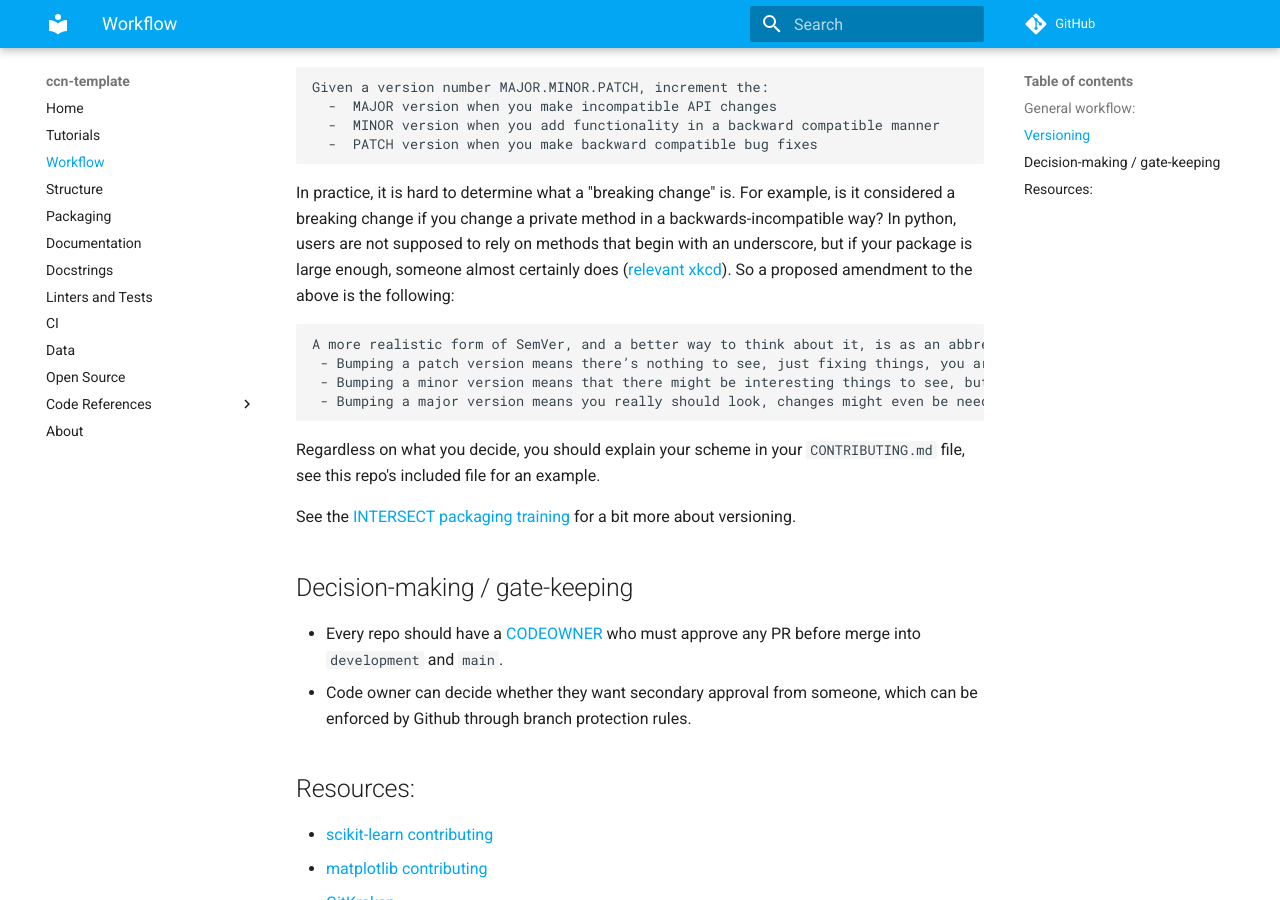
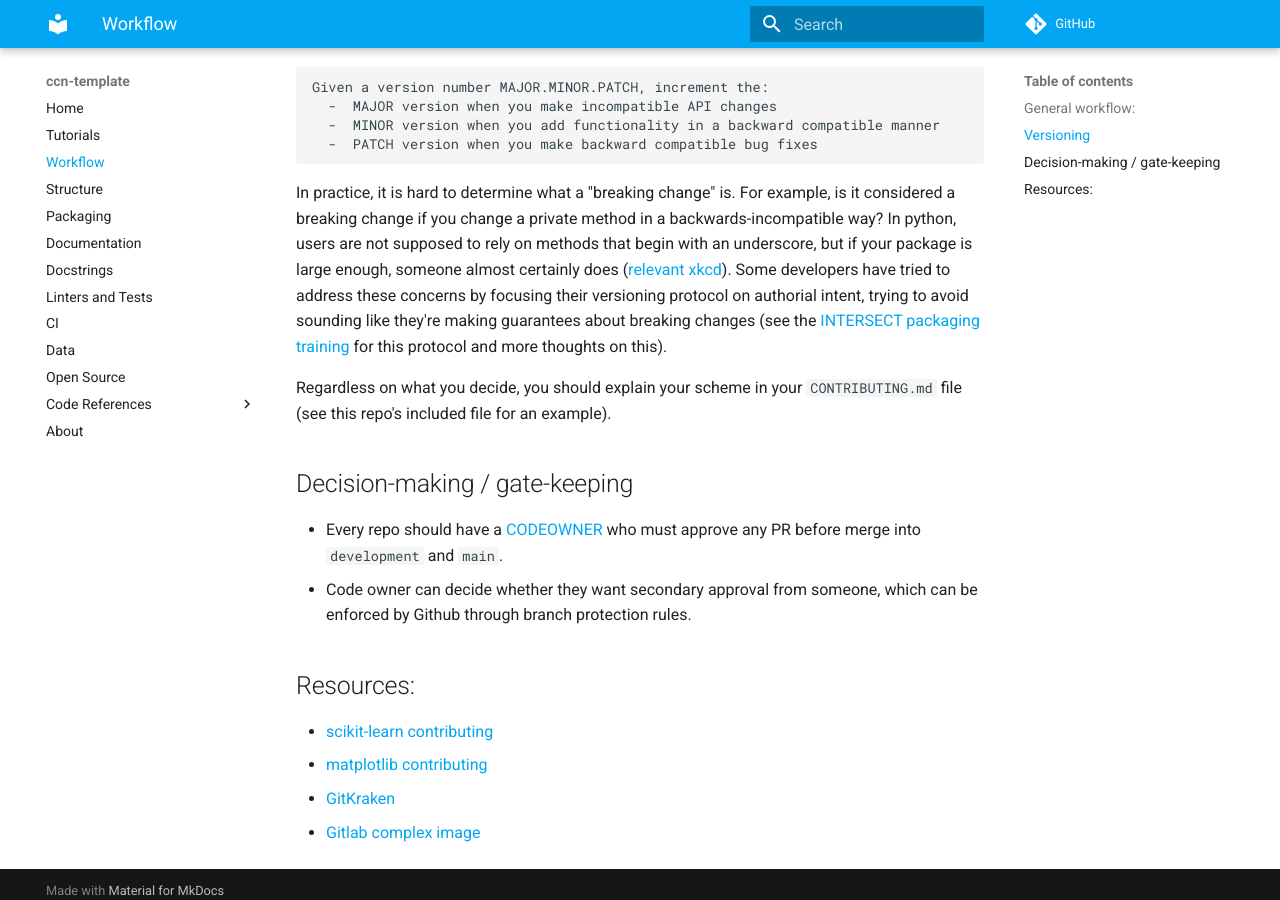
Before and after one commit to flatironinstitute/ccn-template, an MkDocs documentation site: the page built from docs/notes/00-workflow.md, in a window 1280 px wide and 900 px high, scrolled down 1008 px. Built offline with MkDocs 1.6.1 and Material for MkDocs 9.7.7, drawn with Linux system fonts in a browser that asks for light colours; comment, search, counter and statistics services are not loaded.

Commit message:
simplfies discussion of semver

````diff
--- a/docs/notes/00-workflow.md
+++ b/docs/notes/00-workflow.md
@@ -27,18 +27,9 @@ Given a version number MAJOR.MINOR.PATCH, increment the:
   -  PATCH version when you make backward compatible bug fixes
 ```
 
-In practice, it is hard to determine what a "breaking change" is. For example, is it considered a breaking change if you change a private method in a backwards-incompatible way? In python, users are not supposed to rely on methods that begin with an underscore, but if your package is large enough, someone almost certainly does ([relevant xkcd](https://xkcd.com/1172/)). So a proposed amendment to the above is the following:
+In practice, it is hard to determine what a "breaking change" is. For example, is it considered a breaking change if you change a private method in a backwards-incompatible way? In python, users are not supposed to rely on methods that begin with an underscore, but if your package is large enough, someone almost certainly does ([relevant xkcd](https://xkcd.com/1172/)). Some developers have tried to address these concerns by focusing their versioning protocol on authorial intent, trying to avoid sounding like they're making guarantees about breaking changes (see the [INTERSECT packaging training](https://intersect-training.org/packaging/05-versioning/index.html#semver-semantic-versioning) for this protocol and more thoughts on this).
 
-```
-A more realistic form of SemVer, and a better way to think about it, is as an abbreviated changelog and author intent. In this form:
- - Bumping a patch version means there’s nothing to see, just fixing things, you are probably fine.
- - Bumping a minor version means that there might be interesting things to see, but nothing you have to see.
- - Bumping a major version means you really should look, changes might even be needed for users.
-```
-
-Regardless on what you decide, you should explain your scheme in your `CONTRIBUTING.md` file, see this repo's included file for an example.
-
-See the [INTERSECT packaging training](https://intersect-training.org/packaging/05-versioning/index.html#semver-semantic-versioning) for a bit more about versioning.
+Regardless on what you decide, you should explain your scheme in your `CONTRIBUTING.md` file (see this repo's included file for an example).
 
 ## Decision-making / gate-keeping
 
````
Also changed, not shown: CONTRIBUTING.md (+0 -8 lines).
